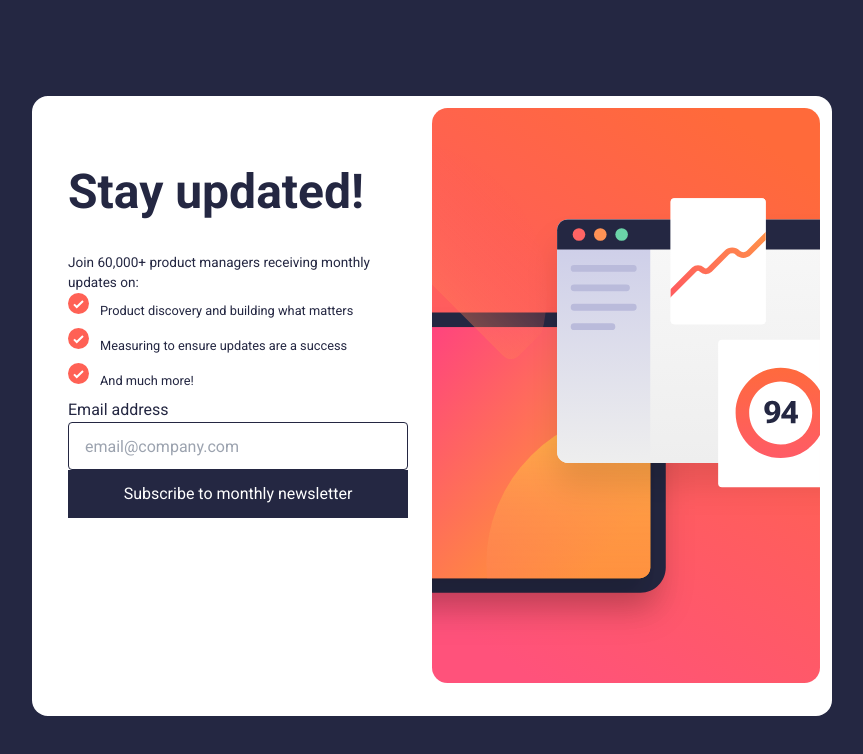
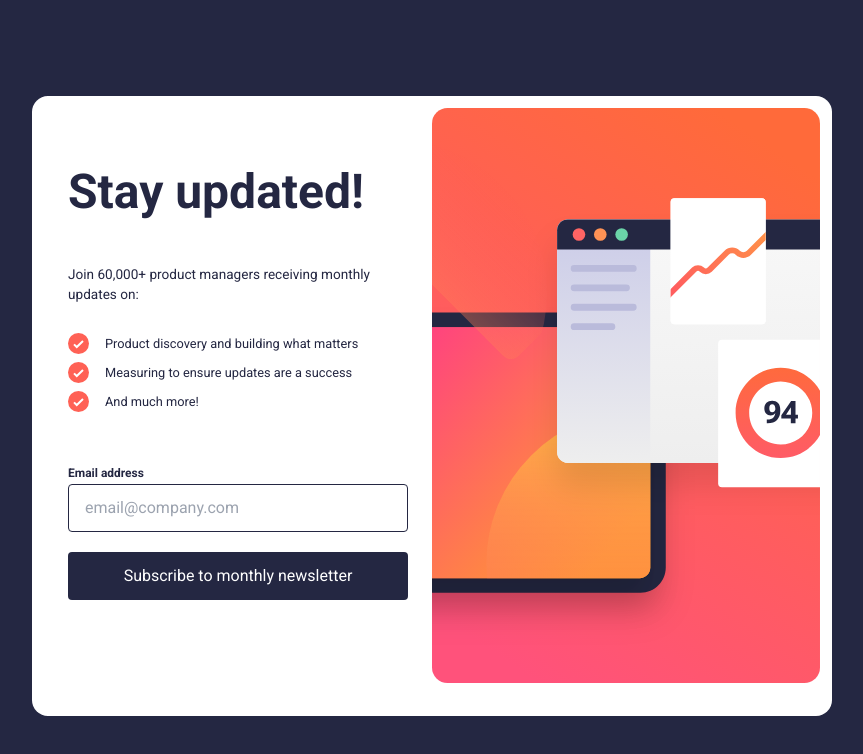
Before and after one commit to okutewonah/fm-newsletter-signup, a Next.js app: page / in a window 1280 px wide. Shown: the top 754 px of the page, without its empty margins (208-1071 px from the left). Built offline with nearby package versions, Linux system fonts and the light colour scheme.

Commit message:
styling the main form

```diff
--- a/src/app/page.tsx
+++ b/src/app/page.tsx
@@ -1,5 +1,4 @@
 "use client";
-import Image from "next/image";
 import { useRouter } from "next/navigation";
 import { useState } from "react";
 
@@ -22,24 +21,75 @@ export default function Home() {
           <h1 className=" text-[3rem] text-dark-slate-grey font-bold my-[1.5rem] mx-0">
             Stay updated!
           </h1>
-          <p className="text-[0.85rem]">
+          <p className="text-[0.85rem] my-3">
             Join 60,000+ product managers receiving monthly updates on:
           </p>
-          <ul className="p-0">
-            <li className="bg-[url('/assets/images/icon-list.svg')] bg-no-repeat py-[0.5rem] px-[2rem] text-[0.8rem]">
-              Product discovery and building what matters
+          <ul className="p-0 flex flex-col mt-4">
+            <li className="flex mb-2">
+              <svg
+                xmlns="http://www.w3.org/2000/svg"
+                width="21"
+                height="21"
+                viewBox="0 0 21 21"
+              >
+                <g fill="none">
+                  <circle cx="10.5" cy="10.5" r="10.5" fill="#FF6155" />
+                  <path
+                    stroke="#FFF"
+                    strokeWidth="2"
+                    d="M6 11.381 8.735 14 15 8"
+                  />
+                </g>
+              </svg>
+              <p className="text-[0.8rem] mx-[1rem] my-auto">
+                Product discovery and building what matters
+              </p>
             </li>
-            <li className="bg-[url('/assets/images/icon-list.svg')] bg-no-repeat py-[0.5rem] px-[2rem] text-[0.8rem]">
-              Measuring to ensure updates are a success
+            <li className="flex mb-2">
+              <svg
+                xmlns="http://www.w3.org/2000/svg"
+                width="21"
+                height="21"
+                viewBox="0 0 21 21"
+              >
+                <g fill="none">
+                  <circle cx="10.5" cy="10.5" r="10.5" fill="#FF6155" />
+                  <path
+                    stroke="#FFF"
+                    strokeWidth="2"
+                    d="M6 11.381 8.735 14 15 8"
+                  />
+                </g>
+              </svg>
+              <p className="text-[0.8rem] mx-[1rem] my-auto">
+                Measuring to ensure updates are a success
+              </p>
             </li>
-            <li className="bg-[url('/assets/images/icon-list.svg')] bg-no-repeat py-[0.5rem] px-[2rem] text-[0.8rem]">
-              And much more!
+            <li className="flex">
+              <svg
+                xmlns="http://www.w3.org/2000/svg"
+                width="21"
+                height="21"
+                viewBox="0 0 21 21"
+              >
+                <g fill="none">
+                  <circle cx="10.5" cy="10.5" r="10.5" fill="#FF6155" />
+                  <path
+                    stroke="#FFF"
+                    strokeWidth="2"
+                    d="M6 11.381 8.735 14 15 8"
+                  />
+                </g>
+              </svg>
+              <p className="text-[0.8rem] mx-[1rem] my-auto">And much more!</p>
             </li>
           </ul>
-          <form onSubmit={handleSubmit}>
-            <label htmlFor="email">Email address</label>
+          <form className="mt-[3rem]" onSubmit={handleSubmit}>
+            <label className="text-xs font-semibold" htmlFor="email">
+              Email address
+            </label>
             <input
-              className="w-full border rounded pl-[1rem] h-[3rem]"
+              className="w-full border rounded pl-[1rem] h-[3rem] cursor-pointer"
               type="email"
               name="email"
               id="email"
@@ -47,7 +97,7 @@ export default function Home() {
               placeholder="email@company.com"
               onChange={handleChange}
             />
-            <button className="bg-dark-slate-grey text-white w-full h-[3rem]">
+            <button className="bg-dark-slate-grey text-white w-full h-[3rem] mt-5 rounded hover:bg-tomato">
               Subscribe to monthly newsletter
             </button>
           </form>
--- a/src/app/success/page.tsx
+++ b/src/app/success/page.tsx
@@ -1,5 +1,4 @@
 "use client";
-import Image from "next/image";
 import Link from "next/link";
 import { useSearchParams } from "next/navigation";
 
@@ -39,7 +38,7 @@ export default () => {
         </p>
         <Link
           href="/"
-          className="w-full h-12 py-3 text-center text-white bg-dark-slate-grey rounded-[5px] border-none"
+          className="w-full h-12 py-3 text-center text-white bg-dark-slate-grey rounded-[5px] border-none hover:bg-tomato"
         >
           Dismiss message
         </Link>
```
